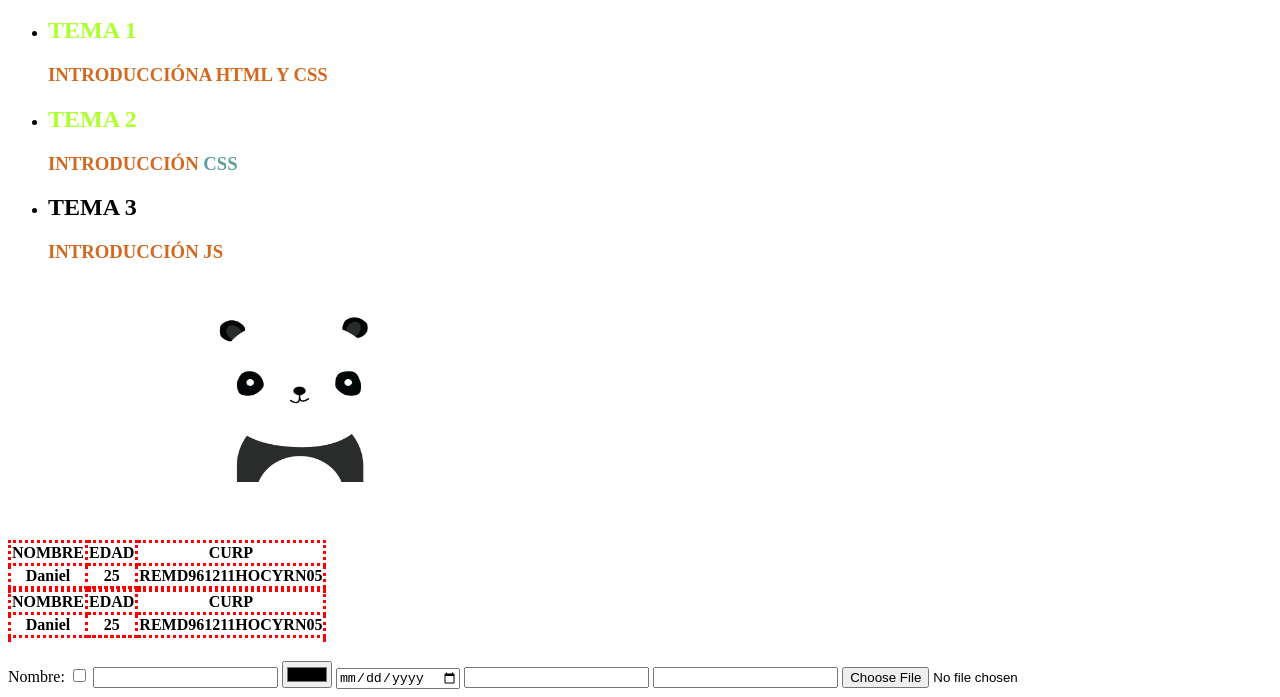
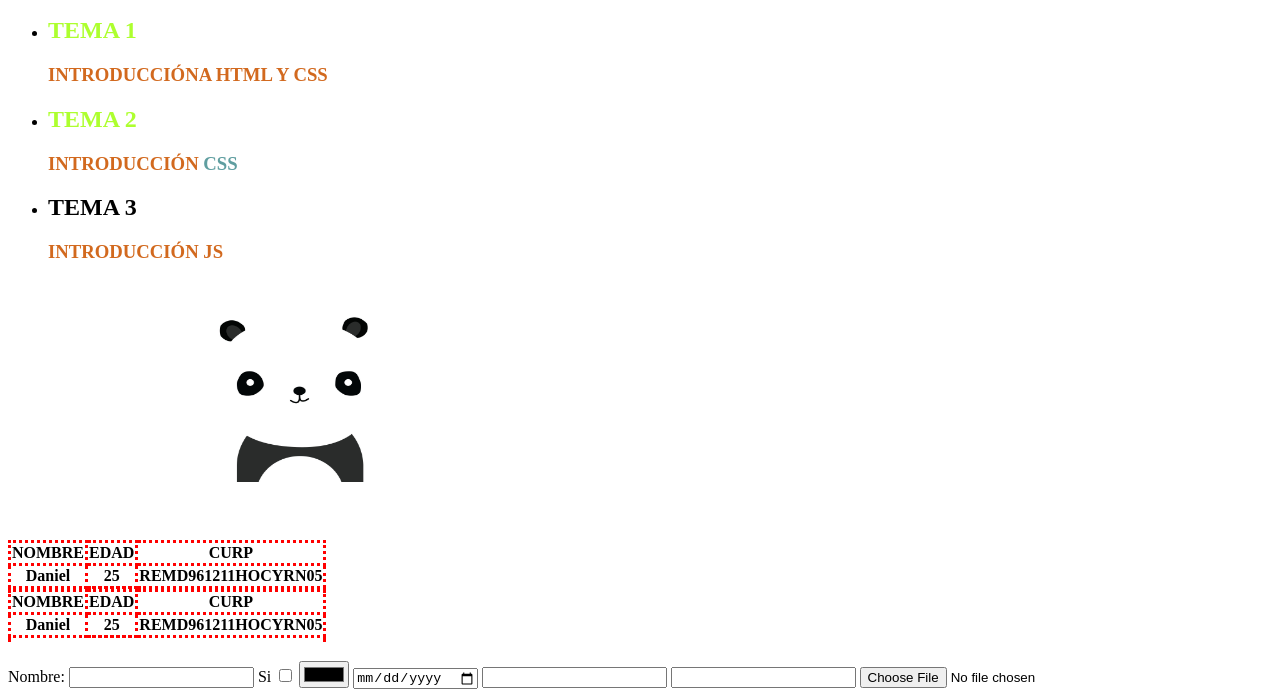
Before and after one commit to I6B-2022/practica1-Daniel-Reyes, a plain HTML site: page index.html in a window 1280 px wide. Shown: the part 105-802 px from the top of the page. Drawn offline with Linux system fonts and the light colour scheme.

Commit message:
Update index.html

```diff
--- a/index.html
+++ b/index.html
@@ -83,8 +83,9 @@
 <br>
     <form>
         <label>Nombre:</label>
+        <input type="text">
+        <label>Si</label>
         <input type="checkbox">
-        <input type="text">
         <input type="color">
         <input type="date">
         <input type="email">
```
